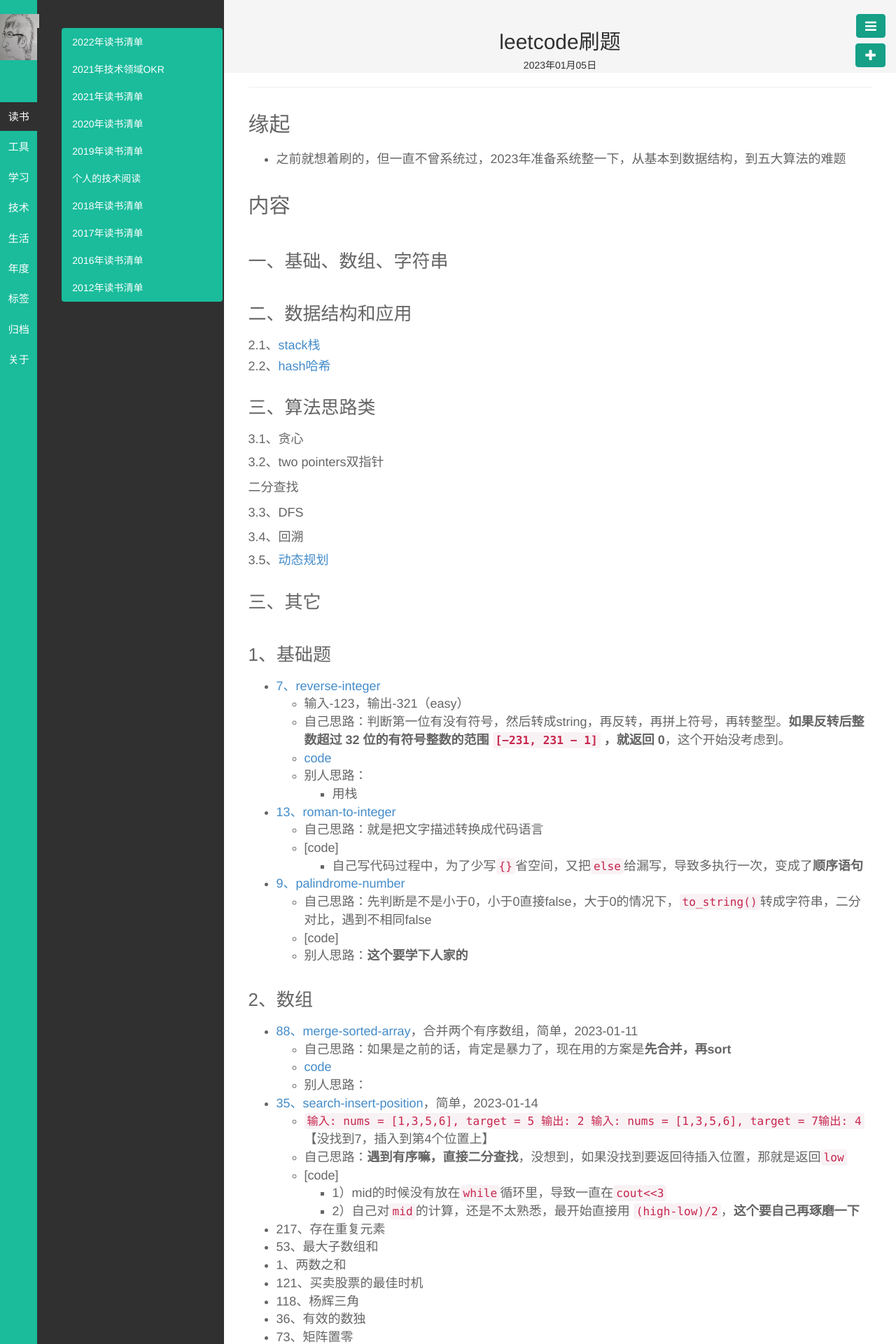
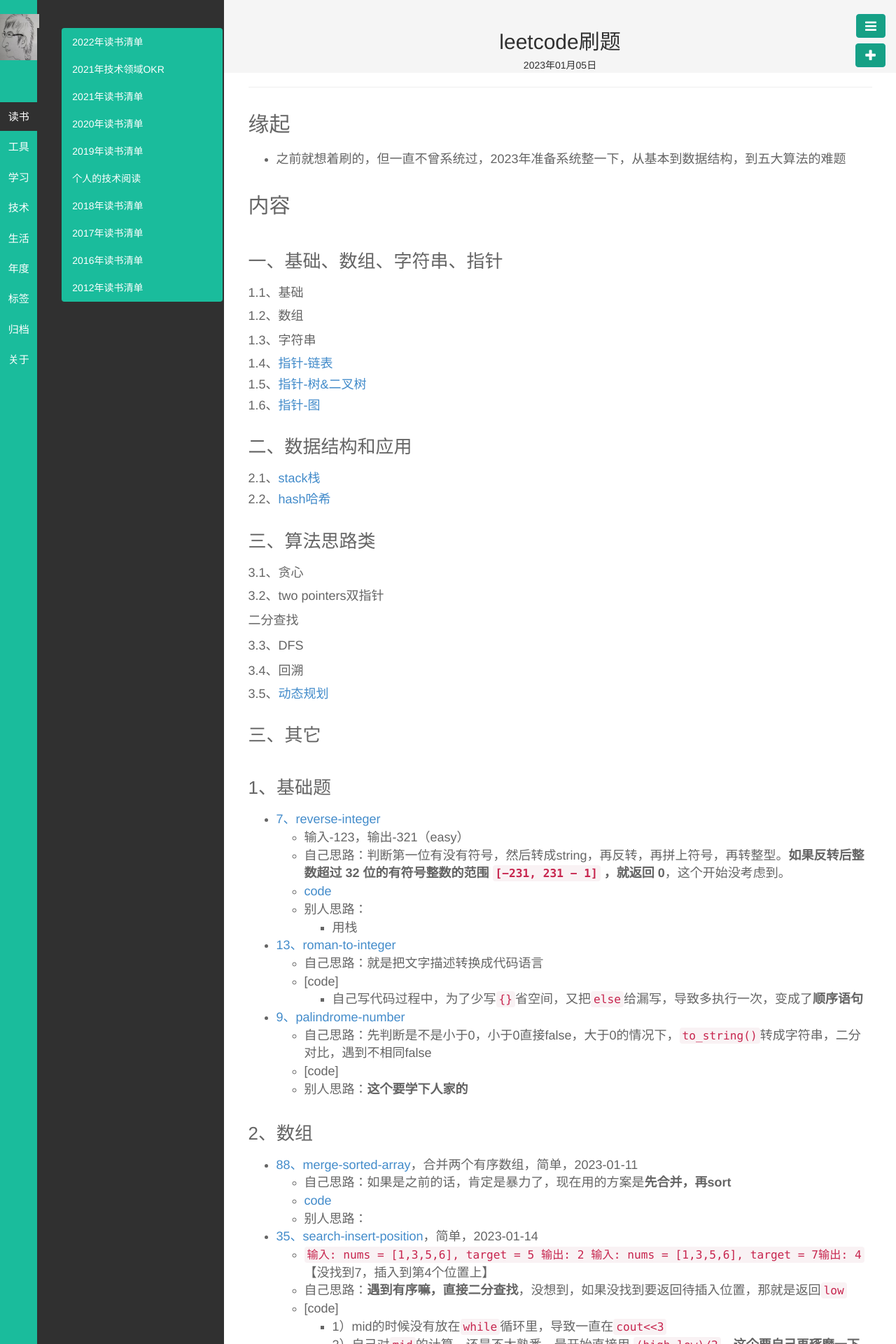
Before and after one commit to wolflion/blog, a Jekyll site: the page built from _posts/技术/2023-01-05-leetcode.md, in a window 1280 px wide. Shown: the top 1920 px of the page at 70% size. Built offline with Jekyll 4.4.1, drawn with Linux system fonts in a browser that asks for light colours; some of the changed text lies outside the part shown.

Commit message:
Update 2023-01-05-leetcode.md

```diff
--- a/_posts/技术/2023-01-05-leetcode.md
+++ b/_posts/技术/2023-01-05-leetcode.md
@@ -13,7 +13,19 @@
 
 ##  内容
 
-### 一、基础、数组、字符串
+### 一、基础、数组、字符串、指针
+
+#### 1.1、基础
+
+1.2、数组
+
+1.3、字符串
+
+#### 1.4、[指针-链表](https://gitee.com/fewolflion/BookNote/blob/master/00leetcode/20byTopic/11%E9%93%BE%E8%A1%A8.md)
+
+#### 1.5、[指针-树&二叉树](https://gitee.com/fewolflion/BookNote/blob/master/00leetcode/20byTopic/12tree%E6%A0%91.md)
+
+#### 1.6、[指针-图](https://gitee.com/fewolflion/BookNote/blob/master/00leetcode/20byTopic/13graph%E5%9B%BE.md)
 
 ### 二、数据结构和应用
 
```
